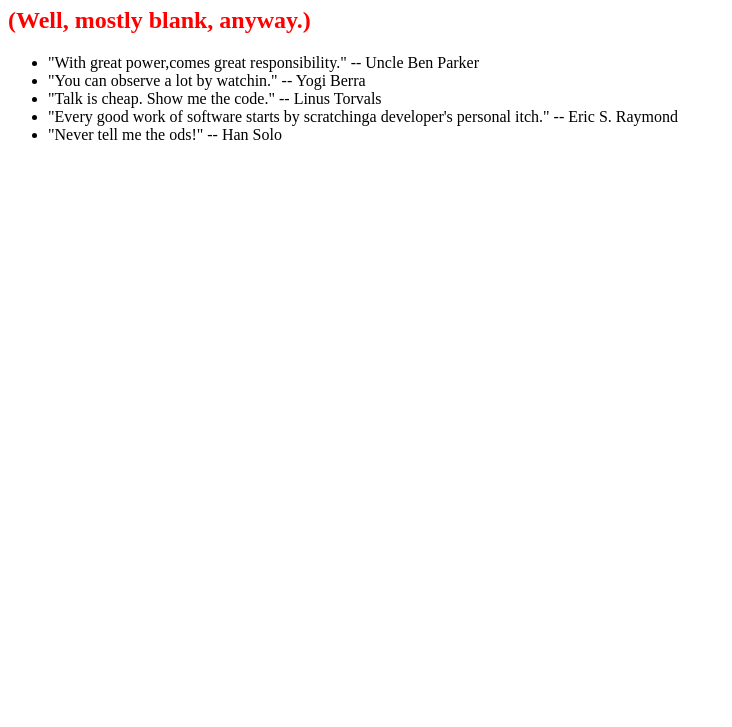
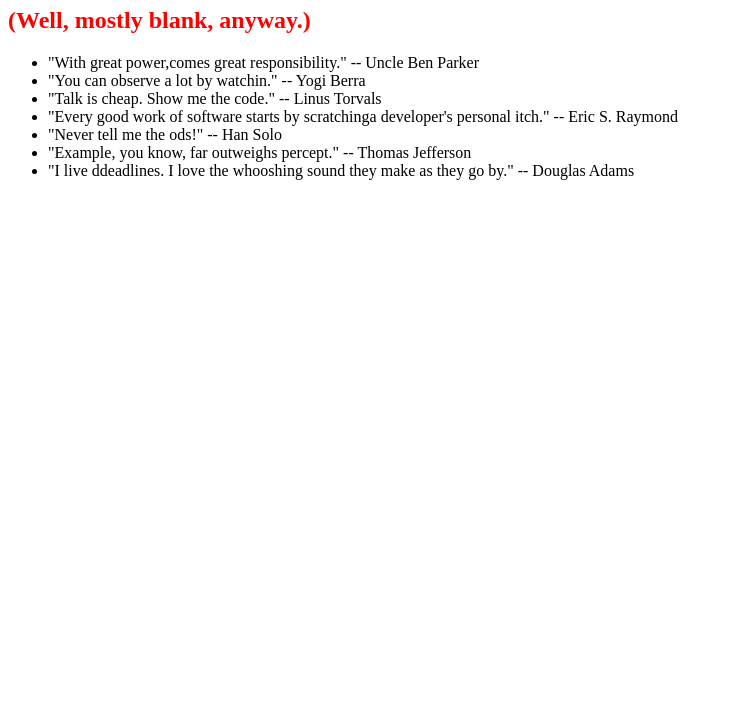
Before and after one commit to FinnFlaschka/0main_openSAP_repo, a plain HTML site: page index.html in a window 1280 px wide. Shown: the part 73-800 px from the top of the page, without its empty margins (0-732 px from the left). Drawn offline with Linux system fonts and the light colour scheme.

Commit message:
added Douglas Adams quote

```diff
--- a/index.html
+++ b/index.html
@@ -14,6 +14,8 @@
 			<li>"Talk is cheap. Show me the code." -- Linus Torvals</li>
 			<li>"Every good work of software starts by scratchinga developer's personal itch." -- Eric S. Raymond</li>
 			<li>"Never tell me the ods!" -- Han Solo</li>
+			<li>"Example, you know, far outweighs percept." -- Thomas Jefferson</li>
+			<li>"I live ddeadlines. I love the whooshing sound they make as they go by." -- Douglas Adams</li>
 		</ul>
 	</body>
 </html>
```
